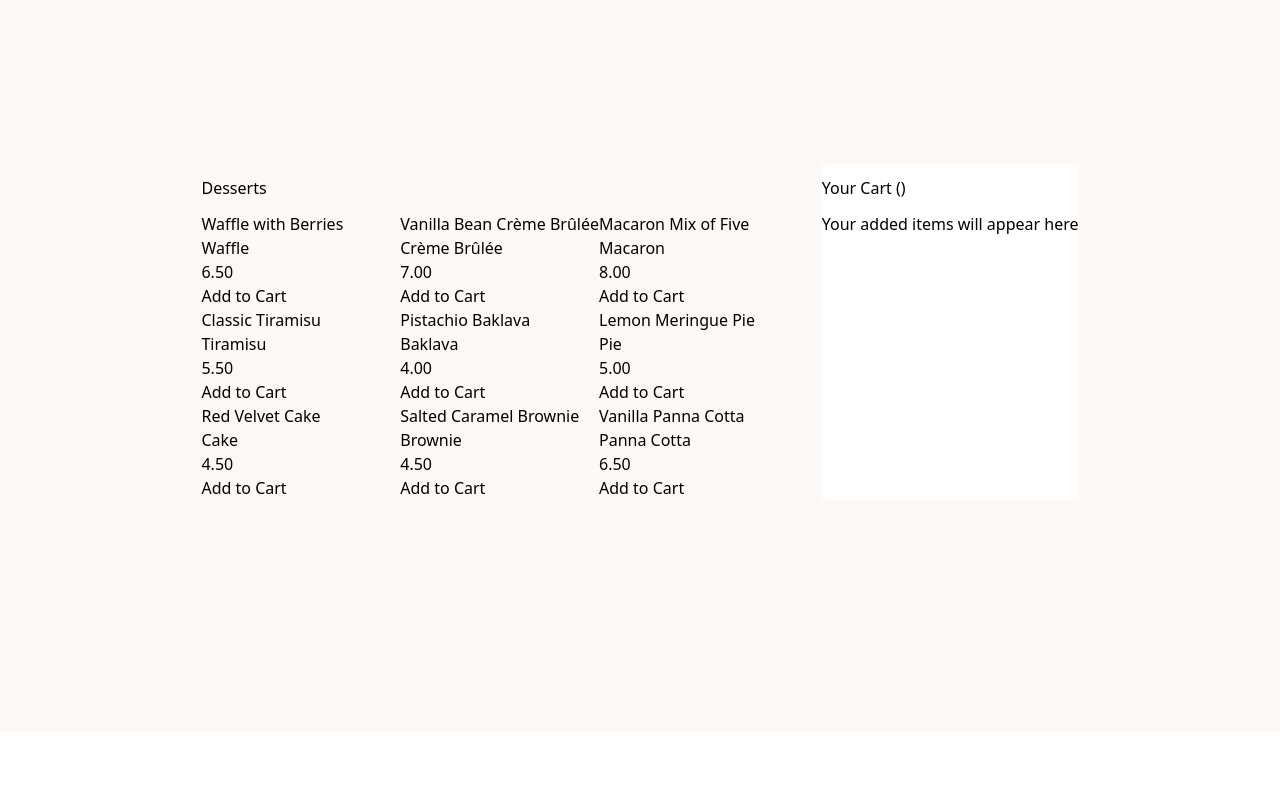
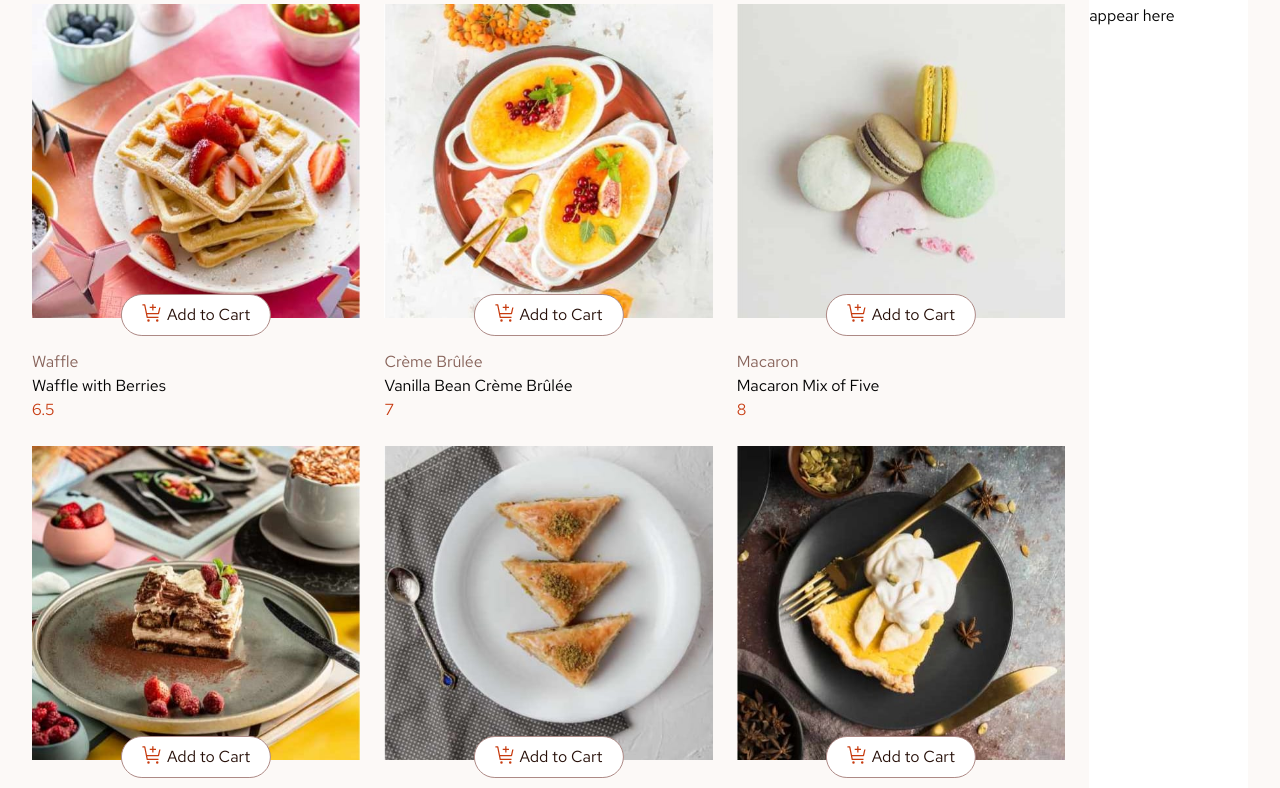
Before and after one commit to outerpreneur/product-list-with-cart-main-html, a website: page index.html in a window 1280 px wide. Shown: the part 68-856 px from the top of the page. Before the commit the page ends 800 px from the top, so only its background shows below. Drawn offline with Linux system fonts and the light colour scheme.

Commit message:
card complete

```diff
--- a/index.html
+++ b/index.html
@@ -12,87 +12,31 @@
       href="./assets/images/favicon-32x32.png"
     />
     <link href="./output.css" rel="stylesheet" />
+    <link rel="preconnect" href="https://fonts.googleapis.com" />
+    <link rel="preconnect" href="https://fonts.gstatic.com" crossorigin />
+    <link
+      href="https://fonts.googleapis.com/css2?family=Red+Hat+Text:ital,wght@0,300..700;1,300..700&display=swap"
+      rel="stylesheet"
+    />
 
     <title>Frontend Mentor | Product list with cart</title>
   </head>
-  <body class="">
-    <main class="bg-rose-50 h-screen flex justify-center items-center">
+  <body class="font-red-hat-text">
+    <main class="bg-rose-50 flex justify-center items-center">
       <section class="max-w-[1216px] mx-auto flex gap-6">
         <div class="">
           <div class="bg-red-500">
-            <h1 class="py-3">Desserts</h1>
+            <h1 class="py-3 text-3xl font-bold mb-3">Desserts</h1>
           </div>
 
-          <div class="grid grid-cols-3">
-            <div class="dessert-card">
-              <h3>Waffle with Berries</h3>
-              <p>Waffle</p>
-              <p>6.50</p>
-              <button>Add to Cart</button>
-            </div>
-
-            <div class="dessert-card">
-              <h3>Vanilla Bean Crème Brûlée</h3>
-              <p>Crème Brûlée</p>
-              <p>7.00</p>
-              <button>Add to Cart</button>
-            </div>
-
-            <div class="dessert-card">
-              <h3>Macaron Mix of Five</h3>
-              <p>Macaron</p>
-              <p>8.00</p>
-              <button>Add to Cart</button>
-            </div>
-
-            <div class="dessert-card">
-              <h3>Classic Tiramisu</h3>
-              <p>Tiramisu</p>
-              <p>5.50</p>
-              <button>Add to Cart</button>
-            </div>
-
-            <div class="dessert-card">
-              <h3>Pistachio Baklava</h3>
-              <p>Baklava</p>
-              <p>4.00</p>
-              <button>Add to Cart</button>
-            </div>
-
-            <div class="dessert-card">
-              <h3>Lemon Meringue Pie</h3>
-              <p>Pie</p>
-              <p>5.00</p>
-              <button>Add to Cart</button>
-            </div>
-
-            <div class="dessert-card">
-              <h3>Red Velvet Cake</h3>
-              <p>Cake</p>
-              <p>4.50</p>
-              <button>Add to Cart</button>
-            </div>
-
-            <div class="dessert-card">
-              <h3>Salted Caramel Brownie</h3>
-              <p>Brownie</p>
-              <p>4.50</p>
-              <button>Add to Cart</button>
-            </div>
-
-            <div class="dessert-card">
-              <h3>Vanilla Panna Cotta</h3>
-              <p>Panna Cotta</p>
-              <p>6.50</p>
-              <button>Add to Cart</button>
-            </div>
-          </div>
+          <div class="grid grid-cols-3 gap-6" id="dessert-container"></div>
         </div>
         <div class="cart bg-white">
-          <h3 class="py-3">Your Cart (<!-- Quantity -->)</h3>
+          <h3 class="py-3 text-rose-600">Your Cart (<!-- Quantity -->)</h3>
           <p>Your added items will appear here</p>
         </div>
       </section>
     </main>
+    <script src="./index.js"></script>
   </body>
 </html>
--- /dev/null
+++ b/index.js
@@ -0,0 +1,28 @@
+document.addEventListener("DOMContentLoaded", () => {
+  fetch("data.json")
+    .then((response) => response.json())
+    .then((data) => {
+      const container = document.getElementById("dessert-container");
+      data.forEach((dessert) => {
+        const card = document.createElement("div");
+        card.className = "dessert-card";
+        card.innerHTML = `
+          <picture class="relative">
+            <source srcset="${dessert.image.mobile}" media="(max-width: 599px)" type="image/webp" />
+            <source srcset="${dessert.image.tablet}" media="(min-width: 600px) and (max-width: 1199px)" type="image/webp" />
+            <source srcset="${dessert.image.desktop}" media="(min-width: 1200px)" type="image/webp" />
+            <img src="${dessert.image.desktop}" alt="${dessert.name}" />
+            <button class="bg-white text-rose-900 py-2 px-5 rounded-3xl border border-rose-400  absolute bottom-[-18px] left-1/2 transform -translate-x-1/2 flex gap-1"><svg xmlns="http://www.w3.org/2000/svg" width="21" height="20" fill="none" viewBox="0 0 21 20"><g fill="#C73B0F" clip-path="url(#a)"><path d="M6.583 18.75a1.25 1.25 0 1 0 0-2.5 1.25 1.25 0 0 0 0 2.5ZM15.334 18.75a1.25 1.25 0 1 0 0-2.5 1.25 1.25 0 0 0 0 2.5ZM3.446 1.752a.625.625 0 0 0-.613-.502h-2.5V2.5h1.988l2.4 11.998a.625.625 0 0 0 .612.502h11.25v-1.25H5.847l-.5-2.5h11.238a.625.625 0 0 0 .61-.49l1.417-6.385h-1.28L16.083 10H5.096l-1.65-8.248Z"/><path d="M11.584 3.75v-2.5h-1.25v2.5h-2.5V5h2.5v2.5h1.25V5h2.5V3.75h-2.5Z"/></g><defs><clipPath id="a"><path fill="#fff" d="M.333 0h20v20h-20z"/></clipPath></defs></svg>Add to Cart</button>
+          </picture>
+          <div class="mt-8">
+            <p class="text-rose-500">${dessert.category}</p>
+            <h3 >${dessert.name}</h3>
+            <p class="text-red">${dessert.price}</p>
+          </div>
+
+        `;
+        container.appendChild(card);
+      });
+    })
+    .catch((error) => console.error("Error fetching data:", error));
+});
--- a/tailwind.config.js
+++ b/tailwind.config.js
@@ -15,6 +15,7 @@ module.exports = {
       },
       fontFamily: {
         body: ["Nunito"],
+        "red-hat-text": ["Red Hat Text"],
       },
     },
   },
```
Also changed, not shown: output.css.
